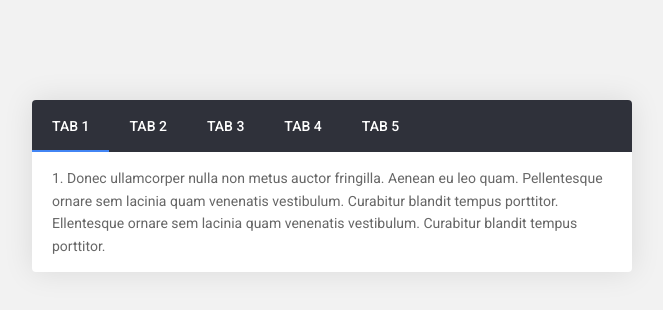
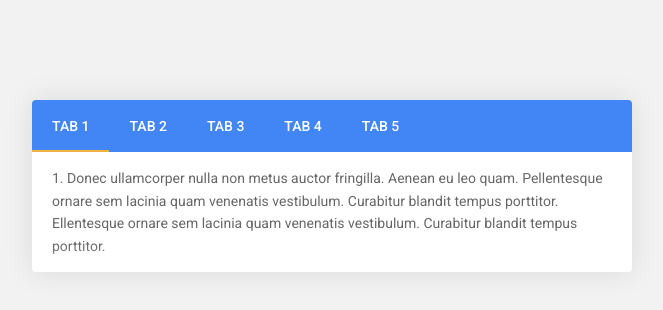
Before and after one commit to andyhqtran/UI-Library, a website: page Tabs/index.jade in a window 1280 px wide. Shown: the whole page, without its empty margins (308-971 px from the left). Drawn offline with nearby package versions, Linux system fonts and the light colour scheme; files that its build step writes are made by us from their sources.

Commit message:
Added in smooth height transition.

```diff
--- a/Tabs/assets/js/script.js
+++ b/Tabs/assets/js/script.js
@@ -7,10 +7,28 @@
 
 $(document).ready(function () {
 
+  // Tab Height
+  var tabHeight = $('.tab.active').height();
+
+  // Animate Tab Height
+  function animateTabHeight() {
+    // Tab Height
+    tabHeight = $('.tab.active').height();
+
+    $('.tabs-content').stop().animate({
+      height: tabHeight + 'px'
+    }, 300);
+
+    return false;
+  }
+
+  animateTabHeight();
+
   // Tabs
   $('.tabs-header a').on('click', function (e) {
     e.preventDefault();
 
+    // Tab Id
     var tabId = $(this).attr('tab-id');
 
     // Remove Active State
@@ -19,15 +37,20 @@ $(document).ready(function () {
     // Add Active State
     $(this).stop().parent().addClass('active');
 
-    // Remove Active Class
+    // Remove Active State
     $('.tab').stop().fadeOut(300, function () {
+      // Remove Class
       $(this).removeClass('active');
     }).hide();
 
-    // Add Active Class
+    // Add Active State
     $('.tab[tab-id="' + tabId + '"]').stop().fadeIn(300, function () {
+      // Add Class
       $(this).addClass('active');
-    }).show();
+
+      // Animate Height
+      animateTabHeight();
+    });
   });
 
   // Ripple
--- a/Tabs/assets/scss/base/_variables.scss
+++ b/Tabs/assets/scss/base/_variables.scss
@@ -24,6 +24,7 @@ $lighter-gray: rgba($black, 0.2);
 $white: #FFFFFF;
 $accent: #4285F4;
 $primary: #2F313A;
+$secondary: #F4B142;
 
 // Form Settings
 $max-width: 600px;
--- a/Tabs/assets/scss/partials/_tabs.scss
+++ b/Tabs/assets/scss/partials/_tabs.scss
@@ -4,14 +4,14 @@
   background: $white;
   width: $max-width;
   border-radius: 4px;
-  box-shadow: 0 0 30px rgba($black, .1);
+  box-shadow: 0 0 30px rgba($black, 0.1);
   box-sizing: border-box;
   margin: 100px auto;
   overflow: hidden;
 
   // Tabs Header
   &-header {
-    background: $primary;
+    background: $accent;
 
     // List
     ul {
@@ -24,7 +24,7 @@
 
       // Active State
       &.active {
-        box-shadow: inset 0 -2px 0 $accent;
+        box-shadow: inset 0 -2px 0 $secondary;
       }
     }
 
@@ -43,11 +43,27 @@
 
   // Tabs Content
   &-content {
+    position: relative;
     padding: 15px 20px;
+    overflow: hidden;
 
+    // Blurred Text Effect
+    &:after {
+      content: '';
+      position: absolute;
+      bottom: -1px;
+      left: 0;
+      display: block;
+      width: 100%;
+      height: 1px;
+      box-shadow: 0 0 20px 10px $white;
+    }
+
+    // Tab
     .tab {
       display: none;
 
+      // Active
       &.active {
         display: block;
       }
--- a/Tabs/index.jade
+++ b/Tabs/index.jade
@@ -49,17 +49,26 @@ html
 
       // Tabs Content
       .tabs-content
+
+        // Tab - Active
         .tab.active(tab-id='1')
           | 1. Donec ullamcorper nulla non metus auctor fringilla. Aenean eu leo quam. Pellentesque ornare sem lacinia quam venenatis vestibulum. Curabitur blandit tempus porttitor. Ellentesque ornare sem lacinia quam venenatis vestibulum. Curabitur blandit tempus porttitor.
+
+        // Tab
         .tab(tab-id='2')
-          | 2. Donec ullamcorper nulla non metus auctor fringilla. Aenean eu leo quam. Pellentesque ornare sem lacinia quam venenatis vestibulum. Curabitur blandit tempus porttitor.
+          | 2. Donec ullamcorper nulla non metus auctor fringilla. Aenean eu leo quam.
+
+        // Tab
         .tab(tab-id='3')
           | 3. Donec ullamcorper nulla non metus auctor fringilla. Aenean eu leo quam. Pellentesque ornare sem lacinia quam venenatis vestibulum. Curabitur blandit tempus porttitor.
+
+        // Tab
         .tab(tab-id='4')
-          | 4. Donec ullamcorper nulla non metus auctor fringilla. Aenean eu leo quam. Pellentesque ornare sem lacinia quam venenatis vestibulum. Curabitur blandit tempus porttitor.
+          | 4. Donec ullamcorper nulla non metus auctor fringilla. Aenean eu leo quam. Pellentesque ornare sem lacinia quam venenatis vestibulum. Curabitur blandit tempus porttitor. Maecenas faucibus mollis interdum. Donec ullamcorper nulla non metus auctor fringilla. Aenean lacinia bibendum nulla sed consectetur. Aenean lacinia bibendum nulla sed consectetur.
+
+        // Tab
         .tab(tab-id='5')
-          | 5. Donec ullamcorper nulla non metus auctor fringilla. Aenean eu leo quam. Pellentesque ornare sem lacinia quam venenatis vestibulum. Curabitur blandit tempus porttitor.
-
+          | 5. Donec ullamcorper nulla non metus auctor fringilla. Aenean eu leo quam. Pellentesque ornare sem lacinia quam venenatis vestibulum. Curabitur blandit tempus porttitor.Cras mattis consectetur purus sit amet fermentum. Maecenas sed diam eget risus varius blandit sit amet non magna. Nullam quis risus eget urna mollis ornare vel eu leo. Morbi leo risus, porta ac consectetur ac, vestibulum at eros. Vivamus sagittis lacus vel augue laoreet rutrum faucibus dolor auctor. Maecenas sed diam eget risus varius blandit sit amet non magna. Maecenas sed diam eget risus varius blandit sit amet non magna. Duis mollis, est non commodo luctus, nisi erat porttitor ligula, eget lacinia odio sem nec elit. Integer posuere erat a ante venenatis dapibus posuere velit aliquet. Vestibulum id ligula porta felis euismod semper. Aenean lacinia bibendum nulla sed consectetur. Donec id elit non mi porta gravida at eget metus. Donec id elit non mi porta gravida at eget metus. Cum sociis natoque penatibus et magnis dis parturient montes, nascetur ridiculus mus. Maecenas faucibus mollis interdum. Praesent commodo cursus magna, vel scelerisque nisl consectetur et. Aenean lacinia bibendum nulla sed consectetur. Maecenas faucibus mollis interdum. Donec ullamcorper nulla non metus auctor fringilla. Aenean lacinia bibendum nulla sed consectetur. Aenean lacinia bibendum nulla sed consectetur.
     // Scripts
     script(src='assets/js/jquery-2.1.4.min.js')
     script(src='assets/js/script.js')
```
